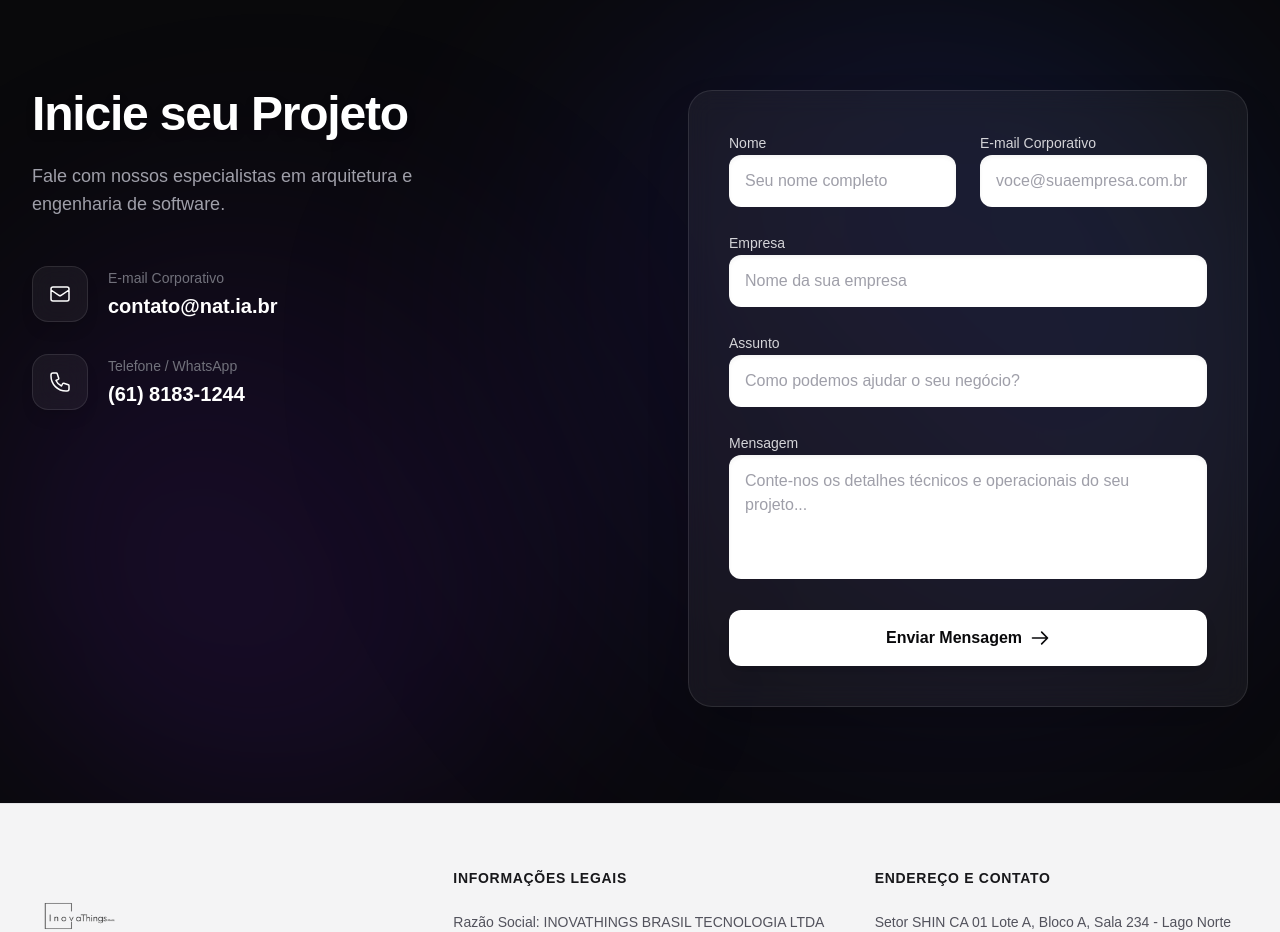
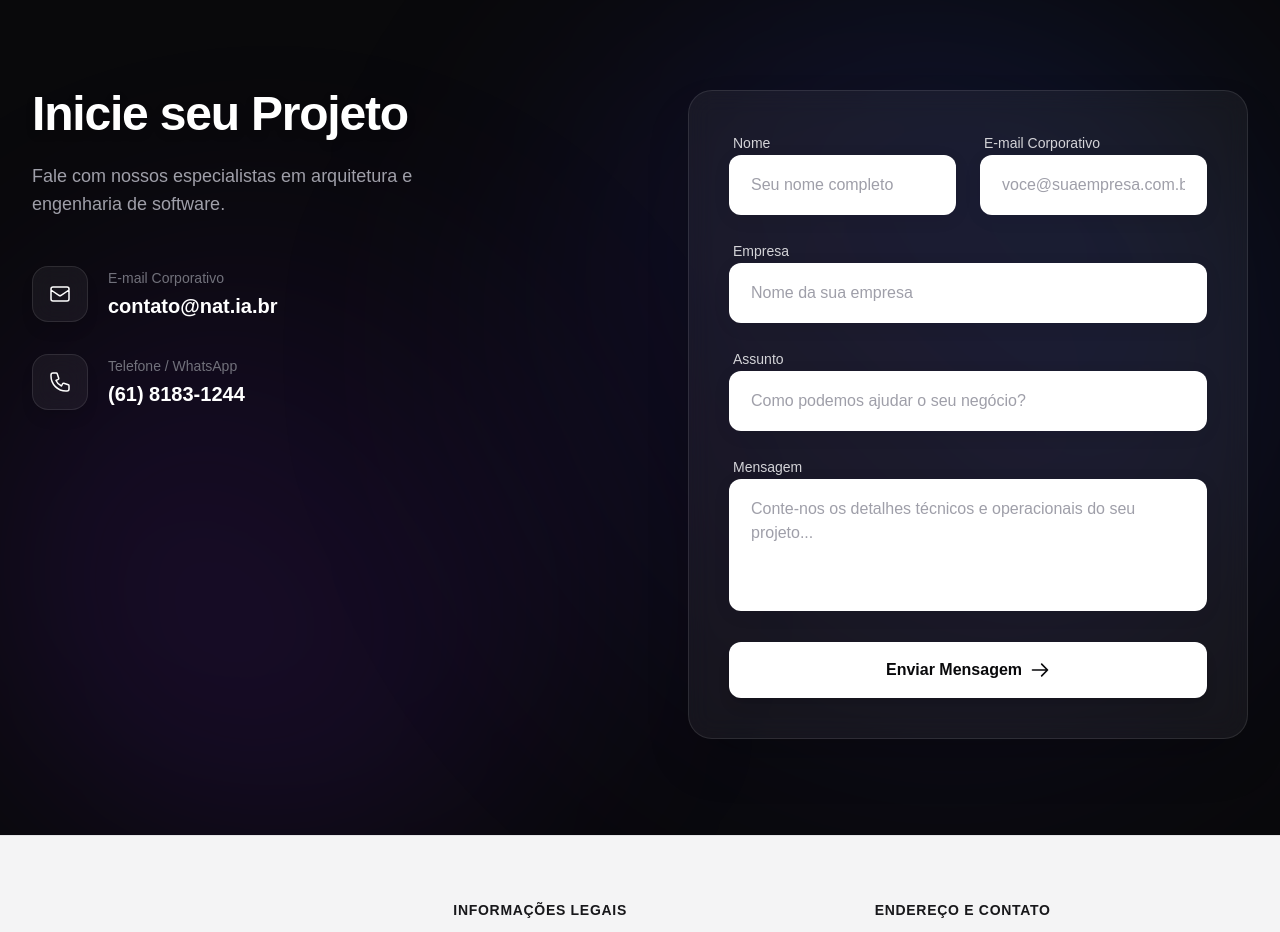
Before and after one commit to INOVATHINGS-BRASIL-TECNOLOGIA-LTA/inova-things-brasil, a Next.js app: page /1 in a window 1280 px wide. Shown: the part 1280-2212 px from the top of the page. Built offline with nearby package versions, Linux system fonts and the light colour scheme.

Commit message:
feat: aplica estilo SaaS premium nos inputs do form de contato com bordas interativas e anel de foco

```diff
--- a/src/components/sections/Contact.tsx
+++ b/src/components/sections/Contact.tsx
@@ -46,6 +46,14 @@ export default function Contact({ dict }: { dict: any }) {
     });
   };
 
+  const getInputClasses = (error: any) => {
+    const base = "w-full bg-white border-2 rounded-xl px-5 py-4 text-zinc-900 placeholder-zinc-400 focus:outline-none transition-all duration-300 font-medium shadow-[0_4px_20px_rgba(0,0,0,0.05)] hover:shadow-[0_4px_25px_rgba(0,0,0,0.1)]";
+    const state = error
+      ? "border-red-400 focus:border-red-500 focus:ring-4 focus:ring-red-500/20"
+      : "border-transparent hover:border-indigo-200 focus:border-indigo-500 focus:ring-4 focus:ring-indigo-500/20";
+    return `${base} ${state}`;
+  };
+
   return (
     <section id="contato" className="relative py-24 bg-zinc-950 overflow-hidden">
       {/* Cinematic Ambient Glow */}
@@ -86,33 +94,33 @@ export default function Contact({ dict }: { dict: any }) {
             <form onSubmit={handleSubmit(onSubmitForm)} className="space-y-6 relative z-10">
               <div className="grid grid-cols-1 sm:grid-cols-2 gap-6">
                 <div className="space-y-2">
-                  <label htmlFor="name" className="text-sm font-medium text-zinc-300">{dict.form.name}</label>
-                  <input id="name" {...register("name")} className={`w-full bg-white border-0 rounded-xl px-4 py-3.5 text-zinc-900 placeholder-zinc-400 focus:outline-none focus:ring-2 transition-all font-medium shadow-inner ${errors.name ? 'focus:ring-red-500/50' : 'focus:ring-indigo-500/50'}`} placeholder={dict.form.namePlaceholder} />
-                  {errors.name && <p className="text-red-400 text-xs font-semibold mt-1">{errors.name.message}</p>}
+                  <label htmlFor="name" className="text-sm font-medium text-zinc-300 ml-1">{dict.form.name}</label>
+                  <input id="name" {...register("name")} className={getInputClasses(errors.name)} placeholder={dict.form.namePlaceholder} />
+                  {errors.name && <p className="text-red-400 text-xs font-semibold mt-1 ml-1">{errors.name.message}</p>}
                 </div>
                 <div className="space-y-2">
-                  <label htmlFor="email" className="text-sm font-medium text-zinc-300">{dict.form.email}</label>
-                  <input type="email" id="email" {...register("email")} className={`w-full bg-white border-0 rounded-xl px-4 py-3.5 text-zinc-900 placeholder-zinc-400 focus:outline-none focus:ring-2 transition-all font-medium shadow-inner ${errors.email ? 'focus:ring-red-500/50' : 'focus:ring-indigo-500/50'}`} placeholder={dict.form.emailPlaceholder} />
-                  {errors.email && <p className="text-red-400 text-xs font-semibold mt-1">{errors.email.message}</p>}
+                  <label htmlFor="email" className="text-sm font-medium text-zinc-300 ml-1">{dict.form.email}</label>
+                  <input type="email" id="email" {...register("email")} className={getInputClasses(errors.email)} placeholder={dict.form.emailPlaceholder} />
+                  {errors.email && <p className="text-red-400 text-xs font-semibold mt-1 ml-1">{errors.email.message}</p>}
                 </div>
               </div>
 
               <div className="space-y-2">
-                <label htmlFor="company" className="text-sm font-medium text-zinc-300">{dict.form.company}</label>
-                <input id="company" {...register("company")} className={`w-full bg-white border-0 rounded-xl px-4 py-3.5 text-zinc-900 placeholder-zinc-400 focus:outline-none focus:ring-2 transition-all font-medium shadow-inner ${errors.company ? 'focus:ring-red-500/50' : 'focus:ring-indigo-500/50'}`} placeholder={dict.form.companyPlaceholder} />
-                {errors.company && <p className="text-red-400 text-xs font-semibold mt-1">{errors.company.message}</p>}
+                <label htmlFor="company" className="text-sm font-medium text-zinc-300 ml-1">{dict.form.company}</label>
+                <input id="company" {...register("company")} className={getInputClasses(errors.company)} placeholder={dict.form.companyPlaceholder} />
+                {errors.company && <p className="text-red-400 text-xs font-semibold mt-1 ml-1">{errors.company.message}</p>}
               </div>
 
               <div className="space-y-2">
-                <label htmlFor="subject" className="text-sm font-medium text-zinc-300">{dict.form.subject}</label>
-                <input id="subject" {...register("subject")} className={`w-full bg-white border-0 rounded-xl px-4 py-3.5 text-zinc-900 placeholder-zinc-400 focus:outline-none focus:ring-2 transition-all font-medium shadow-inner ${errors.subject ? 'focus:ring-red-500/50' : 'focus:ring-indigo-500/50'}`} placeholder={dict.form.subjectPlaceholder} />
-                {errors.subject && <p className="text-red-400 text-xs font-semibold mt-1">{errors.subject.message}</p>}
+                <label htmlFor="subject" className="text-sm font-medium text-zinc-300 ml-1">{dict.form.subject}</label>
+                <input id="subject" {...register("subject")} className={getInputClasses(errors.subject)} placeholder={dict.form.subjectPlaceholder} />
+                {errors.subject && <p className="text-red-400 text-xs font-semibold mt-1 ml-1">{errors.subject.message}</p>}
               </div>
 
               <div className="space-y-2">
-                <label htmlFor="message" className="text-sm font-medium text-zinc-300">{dict.form.message}</label>
-                <textarea id="message" rows={4} {...register("message")} className={`w-full bg-white border-0 rounded-xl px-4 py-3.5 text-zinc-900 placeholder-zinc-400 focus:outline-none focus:ring-2 transition-all resize-none font-medium shadow-inner ${errors.message ? 'focus:ring-red-500/50' : 'focus:ring-indigo-500/50'}`} placeholder={dict.form.messagePlaceholder}></textarea>
-                {errors.message && <p className="text-red-400 text-xs font-semibold mt-1">{errors.message.message}</p>}
+                <label htmlFor="message" className="text-sm font-medium text-zinc-300 ml-1">{dict.form.message}</label>
+                <textarea id="message" rows={4} {...register("message")} className={`${getInputClasses(errors.message)} resize-none`} placeholder={dict.form.messagePlaceholder}></textarea>
+                {errors.message && <p className="text-red-400 text-xs font-semibold mt-1 ml-1">{errors.message.message}</p>}
               </div>
 
               <button
```
